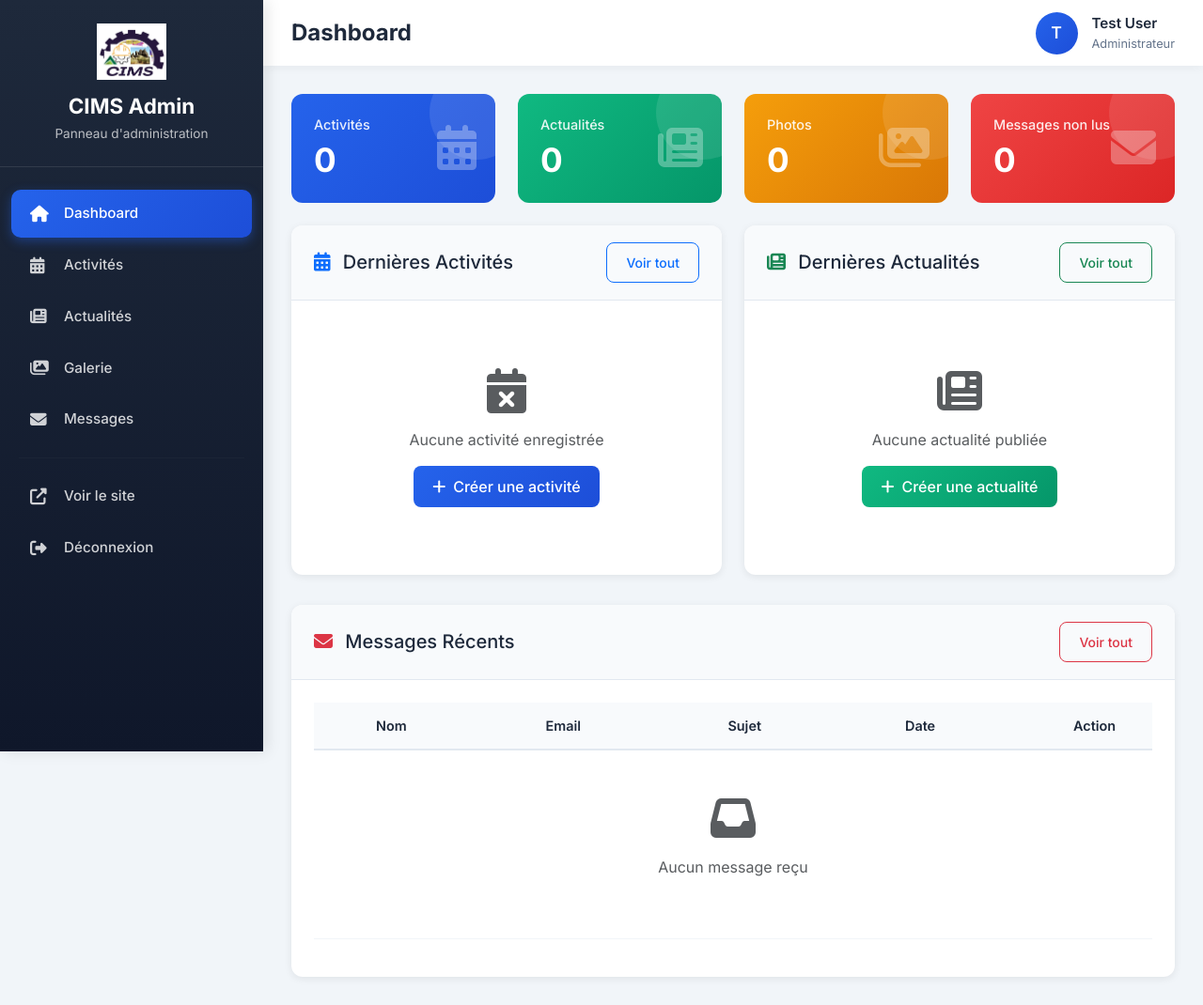
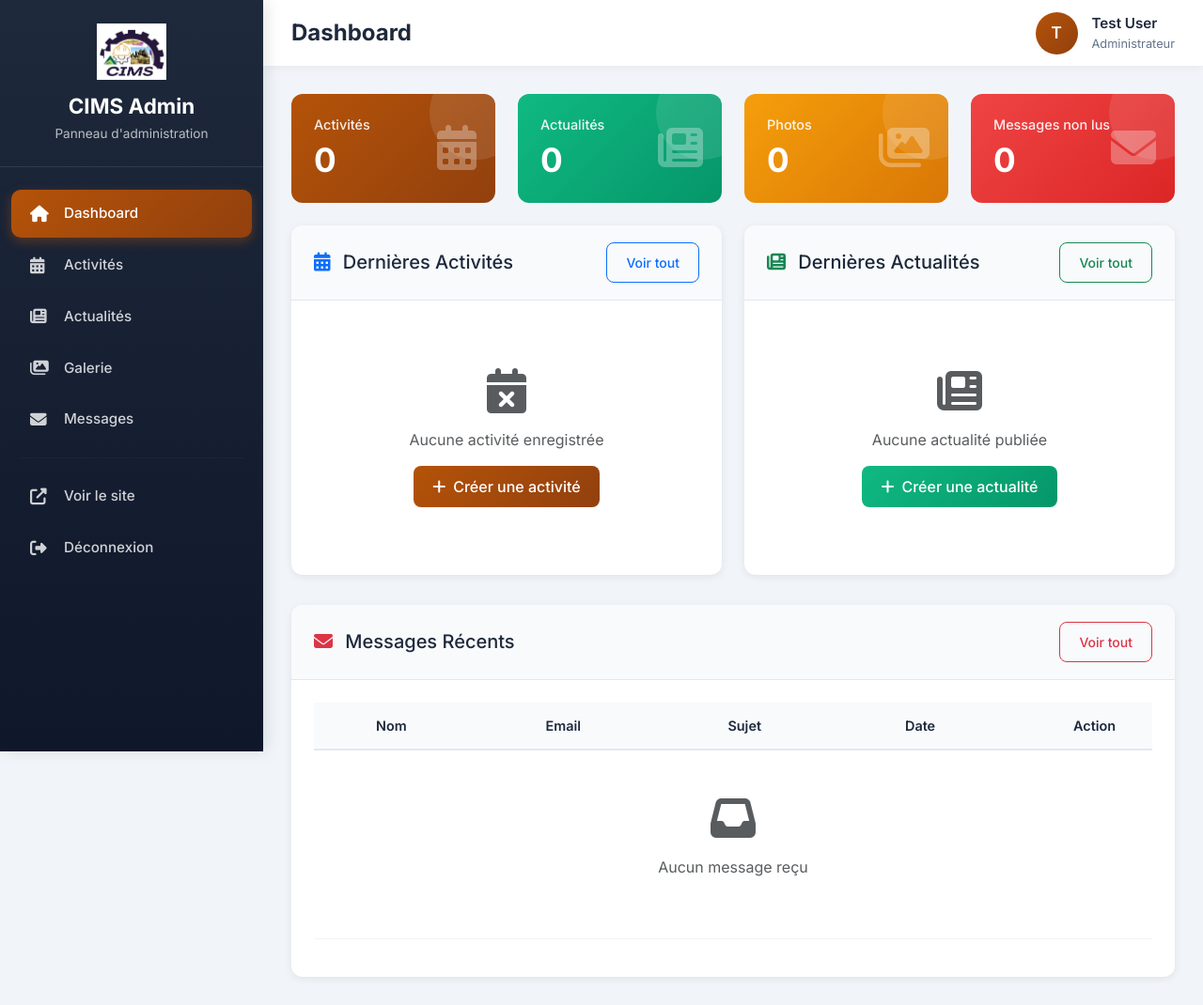
Before and after one commit to 2zalab/cims-website, a Laravel app: page /admin/dashboard in a window 1280 px wide. Shown: the whole page at 94% size. Run offline with Laravel 12, Linux system fonts and the light colour scheme; a user stored in the database is signed in; data comes from the database, SQL or seed files in the repository; data that the repository does not hold is empty.

Commit message:
Design: Uniformisation des couleurs avec or foncé et vert + hero background
## Uniformisation Couleurs Admin
- Variables CSS mises à jour (--primary-color: #d97706, --gold-dark: #b45309)
- Sidebar icons et nav-link active en or foncé
- User avatar avec gradient or
- Stat cards primary avec gradient or
- Tous les boutons primary avec gradient or foncé
- Boutons success avec gradient vert

## Uniformisation Couleurs Home
- Override Bootstrap .text-primary et .bg-primary avec or
- Badges primary en or
- Boutons primary et outline-primary en or
- Gradients placeholders: or → vert au lieu de violet
- Call to Action section: gradient or → vert

## Migration et Model Partner
- Création migration partners (name, logo, website, description, order, is_active)
- Création model Partner avec fillable et casts
- Création PartnerController (Admin)

Toutes les couleurs bleues et violettes remplacées par or et vert!

```diff
--- a/resources/views/layouts/admin.blade.php
+++ b/resources/views/layouts/admin.blade.php
@@ -11,7 +11,7 @@
     <style>
         :root {
             --sidebar-width: 280px;
-            --primary-color: #2563eb;
+            --primary-color: #d97706;
             --secondary-color: #10b981;
             --danger-color: #ef4444;
             --warning-color: #f59e0b;
@@ -19,6 +19,8 @@
             --sidebar-bg: #1e293b;
             --sidebar-hover: #334155;
             --topbar-height: 70px;
+            --gold-dark: #b45309;
+            --green: #10b981;
         }
 
         * {
@@ -78,7 +80,7 @@
 
         .sidebar-header .logo-container i {
             font-size: 50px;
-            color: var(--primary-color);
+            color: var(--gold-dark);
         }
 
         .sidebar-header h4 {
@@ -124,9 +126,9 @@
         }
 
         .sidebar-nav .nav-link.active {
-            background: linear-gradient(135deg, var(--primary-color) 0%, #1d4ed8 100%);
+            background: linear-gradient(135deg, var(--gold-dark) 0%, #92400e 100%);
             color: #fff;
-            box-shadow: 0 4px 12px rgba(37, 99, 235, 0.4);
+            box-shadow: 0 4px 12px rgba(180, 83, 9, 0.4);
         }
 
         .sidebar-divider {
@@ -178,7 +180,7 @@
             width: 45px;
             height: 45px;
             border-radius: 50%;
-            background: linear-gradient(135deg, var(--primary-color) 0%, #1d4ed8 100%);
+            background: linear-gradient(135deg, var(--gold-dark) 0%, #92400e 100%);
             display: flex;
             align-items: center;
             justify-content: center;
@@ -283,7 +285,7 @@
         }
 
         .stat-card-primary {
-            background: linear-gradient(135deg, #2563eb 0%, #1d4ed8 100%);
+            background: linear-gradient(135deg, var(--gold-dark) 0%, #92400e 100%);
         }
 
         .stat-card-success {
@@ -307,23 +309,23 @@
         }
 
         .btn-primary {
-            background: linear-gradient(135deg, var(--primary-color) 0%, #1d4ed8 100%);
+            background: linear-gradient(135deg, var(--gold-dark) 0%, #92400e 100%);
             border: none;
         }
 
         .btn-primary:hover {
             transform: translateY(-2px);
-            box-shadow: 0 6px 15px rgba(37, 99, 235, 0.3);
+            box-shadow: 0 6px 15px rgba(180, 83, 9, 0.4);
         }
 
         .btn-success {
-            background: linear-gradient(135deg, var(--secondary-color) 0%, #059669 100%);
+            background: linear-gradient(135deg, var(--green) 0%, #059669 100%);
             border: none;
         }
 
         .btn-success:hover {
             transform: translateY(-2px);
-            box-shadow: 0 6px 15px rgba(16, 185, 129, 0.3);
+            box-shadow: 0 6px 15px rgba(16, 185, 129, 0.4);
         }
 
         .btn-danger {
```
Also changed, not shown: app/Http/Controllers/Admin/PartnerController.php (added, +65 -0 lines), app/Models/Partner.php (added, +21 -0 lines), resources/views/home.blade.php (+38 -2 lines), database/migrations/2025_12_30_152456_create_partners_table.php (added).
